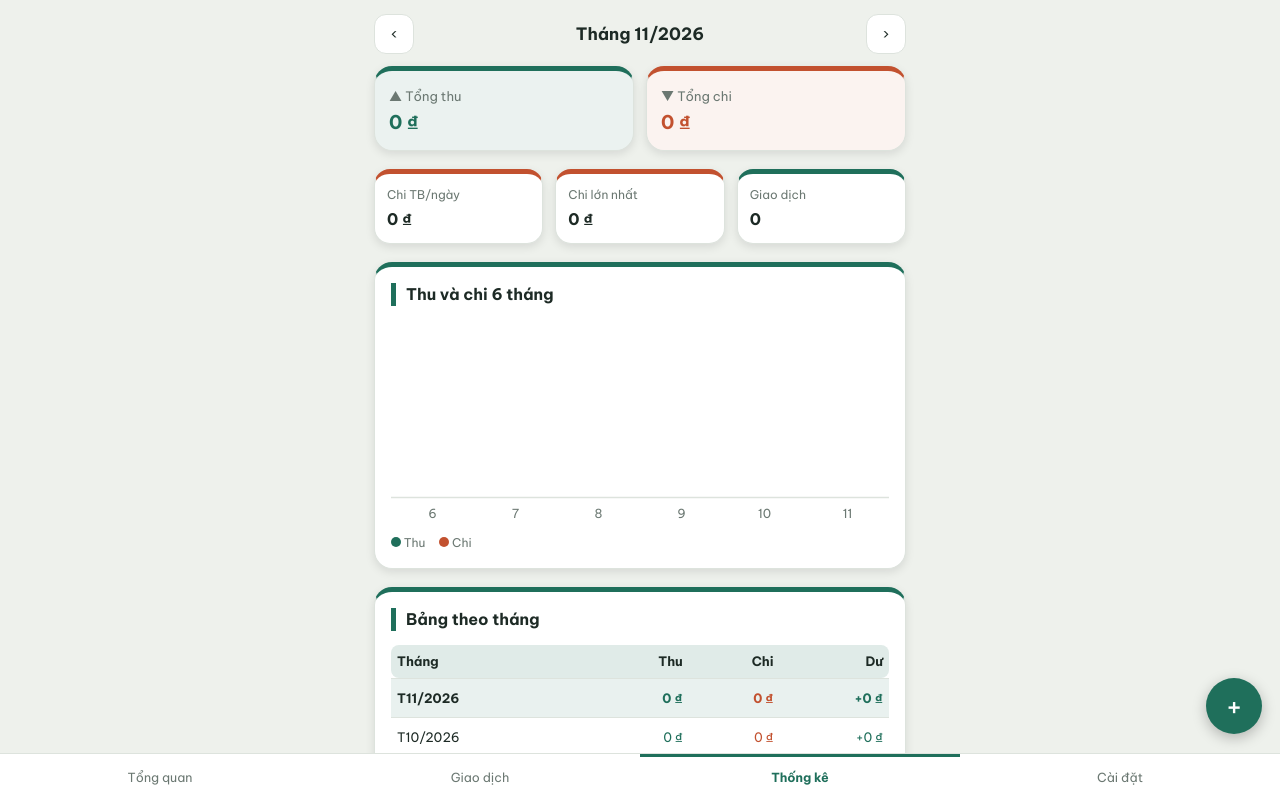
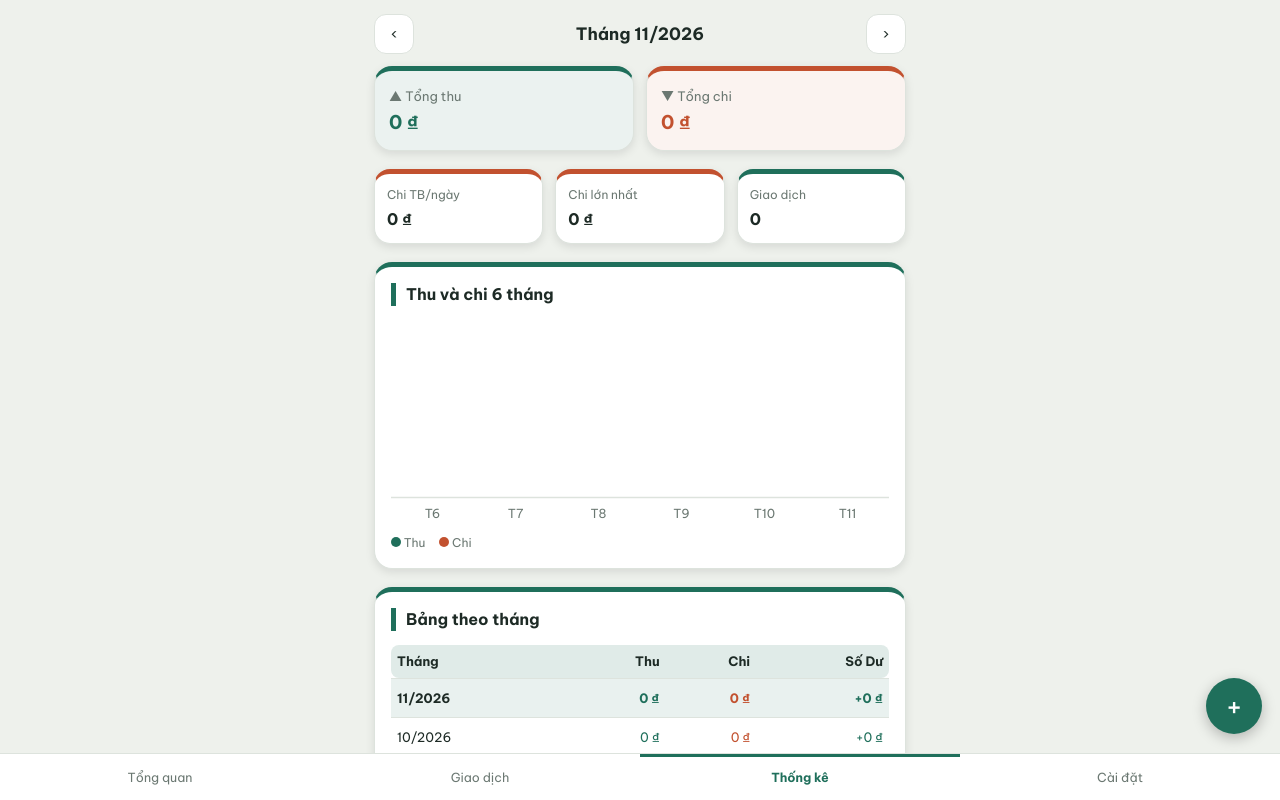
Before and after one commit to VinhLearnIT/ChiTieu, a plain HTML site: page index.html in a window 1280 px wide. Both pictures are taken after a click on the button "Thống kê". Shown: the top 800 px of the page. Drawn offline with Linux system fonts and the light colour scheme.

Commit message:
Update index.html

```diff
--- a/index.html
+++ b/index.html
@@ -163,12 +163,12 @@ function stats(){
   const l=mtx(S.m),inc=sum(l,'i'),exp=sum(l,'e'),cs=cats(l),ex=l.filter(x=>x.t==='e');
   const big=ex.length?Math.max(...ex.map(x=>x.a)):0;
   const now=ym(new Date()),dn=S.m===now?new Date().getDate():daysIn(S.m);
-  const six=[];for(let k=-5;k<=0;k++){const m=shift(S.m,k),t=mtx(m);six.push({m,l: Number(m.slice(5)),a:sum(t,'e'),b:sum(t,'i')})}
+  const six=[];for(let k=-5;k<=0;k++){const m=shift(S.m,k),t=mtx(m);six.push({m,l:'T'+Number(m.slice(5)),a:sum(t,'e'),b:sum(t,'i')})}
   const catRows=cs.length?cs.map(([c,v])=>`<tr><td><i class="dot" style="background:${col(c)};display:inline-block"></i> ${c}</td><td>${ex.filter(x=>x.c===c).length}</td><td>${fmt(v)}</td><td>${Math.round(v/exp*100)}%<span class="pb"><i style="width:${v/exp*100}%;background:${col(c)}"></i></span></td></tr>`).join(''):'<tr><td colspan="4" class="mut">Chưa có dữ liệu</td></tr>';
-  const monRows=six.slice().reverse().map(x=>`<tr class="${x.m===S.m?'cur':''}"><td>${mlabel(x.m).replace('Tháng ','T')}</td><td class="i">${fmt(x.b)}</td><td class="e">${fmt(x.a)}</td><td class="${x.b>=x.a?'i':'e'}">${x.b>=x.a?'+':'−'}${fmt(Math.abs(x.b-x.a))}</td></tr>`).join('');
+  const monRows=six.slice().reverse().map(x=>`<tr class="${x.m===S.m?'cur':''}"><td>${mlabel(x.m).replace('Tháng ','')}</td><td class="i">${fmt(x.b)}</td><td class="e">${fmt(x.a)}</td><td class="${x.b>=x.a?'i':'e'}">${x.b>=x.a?'+':'−'}${fmt(Math.abs(x.b-x.a))}</td></tr>`).join('');
   return `<div class="two"><div class="card ci"><span class="mut">▲ Tổng thu</span><b class="i">${fmt(inc)}</b></div><div class="card ce"><span class="mut">▼ Tổng chi</span><b class="e">${fmt(exp)}</b></div></div><div class="tiles"><div class="te2 mut">Chi TB/ngày<b>${fmt(exp/dn)}</b></div><div class="te2 mut">Chi lớn nhất<b>${fmt(big)}</b></div><div class="mut">Giao dịch<b>${l.length}</b></div></div>
   <div class="card sw"><h3>Thu và chi 6 tháng</h3>${bars(six,true)}<div class="leg"><span><i class="dot" style="background:var(--inc);display:inline-block"></i> Thu</span><span><i class="dot" style="background:var(--exp);display:inline-block"></i> Chi</span></div></div>
-  <div class="card sw"><h3>Bảng theo tháng</h3><div class="wrap"><table class="st"><tr><th>Tháng</th><th>Thu</th><th>Chi</th><th>Dư</th></tr>${monRows}</table></div></div>
+  <div class="card sw"><h3>Bảng theo tháng</h3><div class="wrap"><table class="st"><tr><th>Tháng</th><th>Thu</th><th>Chi</th><th>Số Dư</th></tr>${monRows}</table></div></div>
   <div class="card ce"><h3>Bảng theo danh mục · ${mlabel(S.m)}</h3><div class="wrap"><table class="st"><tr><th>Danh mục</th><th>Số GD</th><th>Số tiền</th><th>Tỉ lệ</th></tr>${catRows}</table></div></div>`;
 }
 function settings(){
```
